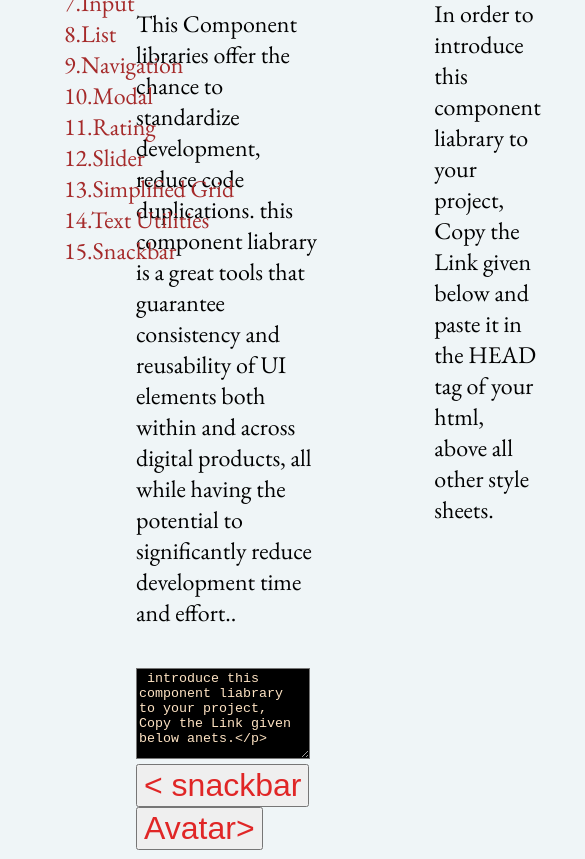
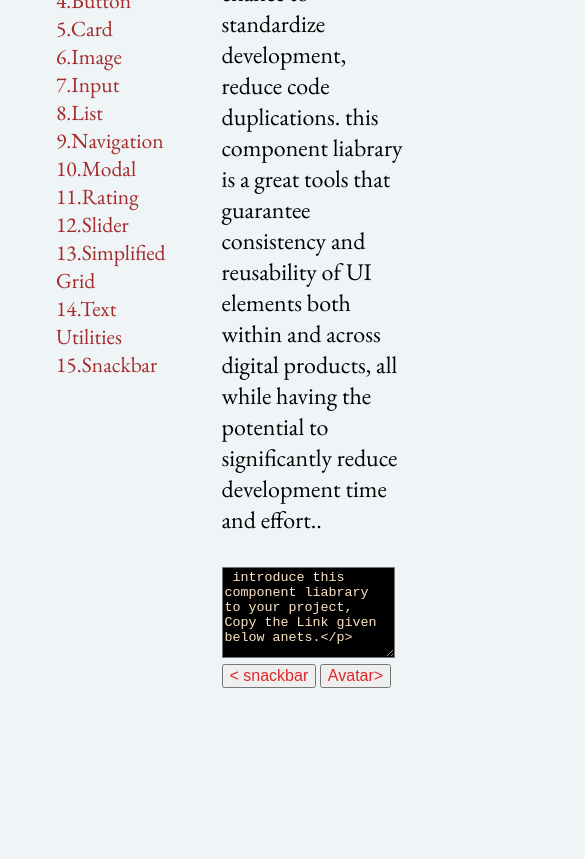
Before and after one commit to ashuashu2/Sage-UI, a plain HTML site: page installation/installation.html in a window 390 px wide. Shown: the part 332-1191 px from the top of the page, 585 px wide, since content can reach past the window. After the commit the page ends 1044 px from the top, so only its background shows below. Drawn offline with nearby package versions, Linux system fonts and the light colour scheme; a web font is replaced by a local one.

Commit message:
features : making alert responsive for mobile

```diff
--- a/alert/alert.css
+++ b/alert/alert.css
@@ -36,6 +36,7 @@ h3{
 
 
     display: flex;
+
 
 
 
@@ -97,11 +98,15 @@ label{
 
 
 }
-.unorder{
+#unorder{
 
     list-style: none;
     position: fixed;
     top: 4rem;
+
+}
+#btn{
+    visibility: hidden;
 
 }
 
@@ -274,14 +279,19 @@ p{
     html{
         font-size: 50%;
     }
-    .unorder{
+    #unorder{
 
-   visibility: hidden;
-    }
-    .content-div{
+        list-style: none;
+        position: relative;
+        ;
+
+
+        /* top: 4rem; */
 
     }
-
+    .link-items{
+        font-size: larger;
+    }
 
 
 
--- a/installation/installation.css
+++ b/installation/installation.css
@@ -1,4 +1,5 @@
 /* *****************nav*********************** */
+
 @import url('https://fonts.googleapis.com/css2?family=EB+Garamond:wght@400;500&family=Koulen&family=Oswald:wght@300;500&family=Poppins:wght@300&display=swap');
 
 
@@ -97,7 +98,7 @@ label{
 
 
 }
-.unorder{
+#unorder{
 
 
     list-style: none;
@@ -158,3 +159,41 @@ p{
 
 
 }
+
+
+
+
+
+
+
+/* ***************responsive************ */
+
+@media only screen and (max-width: 768px)  {
+    /* For mobile phones: */
+    html{
+        font-size: 50%;
+    }
+    #unorder{
+
+        list-style: none;
+        position: relative;
+        ;
+
+
+        /* top: 4rem; */
+
+    }
+    .link-items{
+        font-size: larger;
+    }
+
+
+
+
+
+
+
+.information-div{
+    visibility: hidden;
+}
+}
--- a/installation/installation.html
+++ b/installation/installation.html
@@ -32,7 +32,7 @@
     </nav>
     <div class="main-div">
     <div class="links-div">
-        <ul class="unorder">
+        <ul id="unorder">
 
             <li><a class="link-items" href="../installation/installation.html">Installation</a></li>
 
```
Also changed, not shown: alert/alert.html (+5 -1 lines), alert/alert.js (+20 -0 lines), main.js (added, +13 -0 lines).
